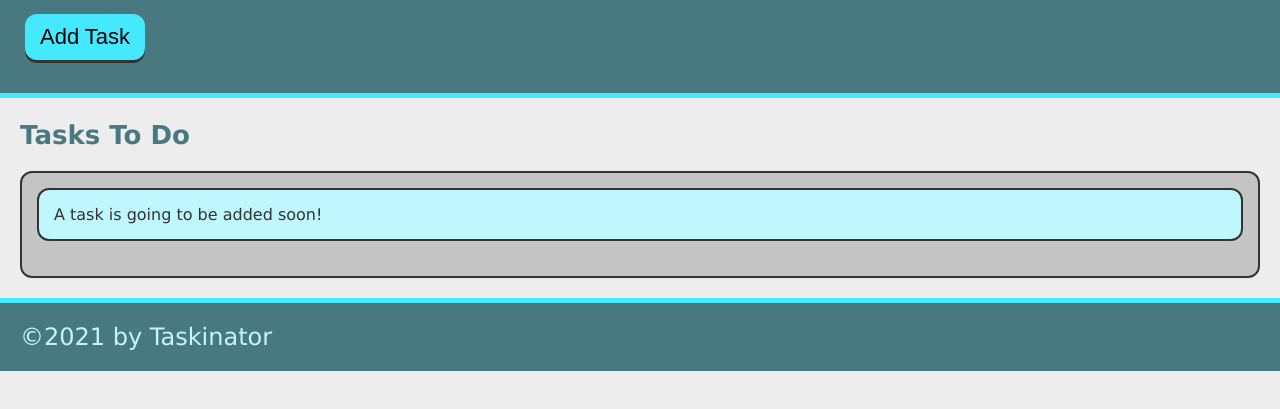
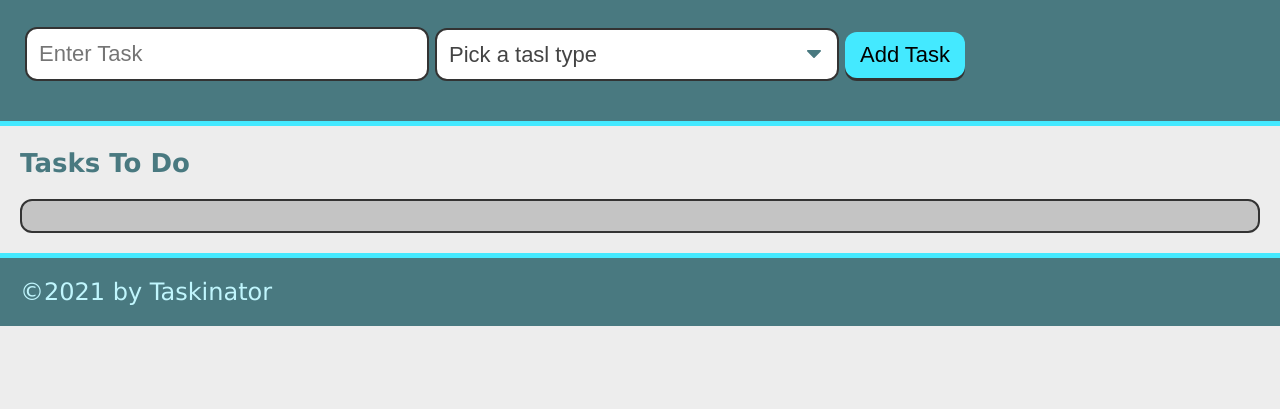
Before and after one commit to chrislee-webdev/taskinator, a plain HTML site: page index.html in a window 1280 px wide. Shown: the part 115-524 px from the top of the page. Drawn offline with Linux system fonts and the light colour scheme.

Commit message:
added dropdown

```diff
--- a/index.html
+++ b/index.html
@@ -11,15 +11,28 @@
     <header>
         <h1 class="page-title">Taskinator</h1>
         <p>Clink the button below to add a task!</p>
-        <button class="btn" id="save-task">Add Task</button>
+        <form id="task-form">
+            <div class="form-group">
+                <input type="text" name="task-name" placeholder="Enter Task">
+            </div>
+            <div class="form-group">
+                <select name="task-type" class="select-dropdown">
+                    <option value="" disabled selected>Pick a tasl type</option>
+                    <option value="Print">Print</option>
+                    <option value="Web">Web</option>
+                    <option value="Mobile">Mobile</option>
+                </select>
+            </div>
+            <div class="form-group">
+                <button class="btn" id="save-task">Add Task</button>
+            </div>
+        </form>
     </header>
 
     <main>
         <section class="task-list-wrapper">
             <h2 class="list-title">Tasks To Do</h2>
-            <ul class="task-list" id="tasks-to-do">
-                <li class="task-item">A task is going to be added soon!</li>
-            </ul>
+            <ul class="task-list" id="tasks-to-do"></ul>
         </section>
 
     </main>
```
